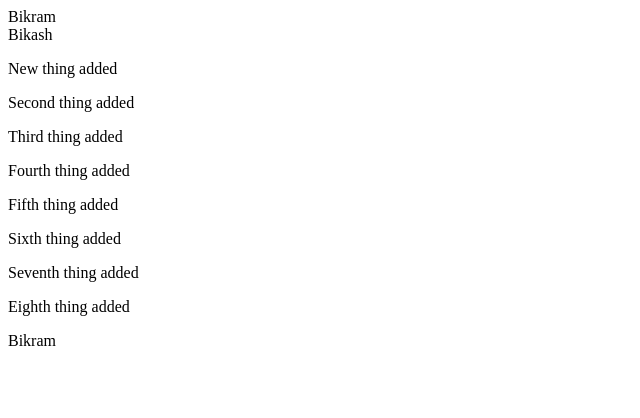
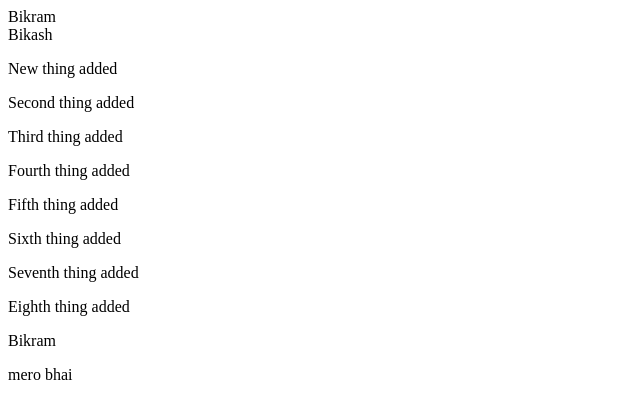
Before and after one commit to BikramShrestha99/Sourcetree, a plain HTML site: page index.html in a window 1280 px wide. Shown: the full height of the page, 0-640 px from the left. Drawn offline with Linux system fonts and the light colour scheme.

Commit message:
mero bhai

```diff
--- a/index.html
+++ b/index.html
@@ -19,6 +19,8 @@
     <p>Seventh thing added</p>
     <p>Eighth thing added</p>
     <p>Bikram</p>
+    <p>mero bhai</p>
+
 </section>
 
 </html>
```
